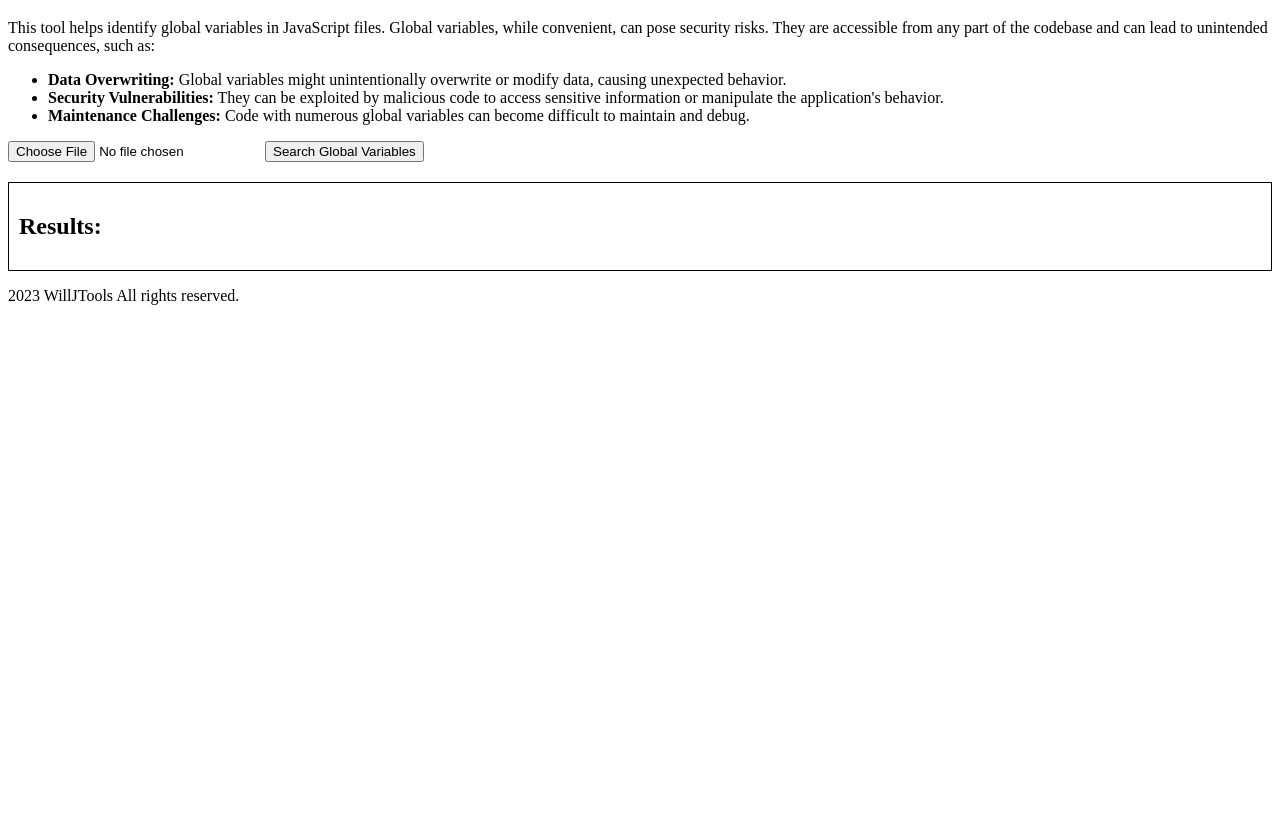
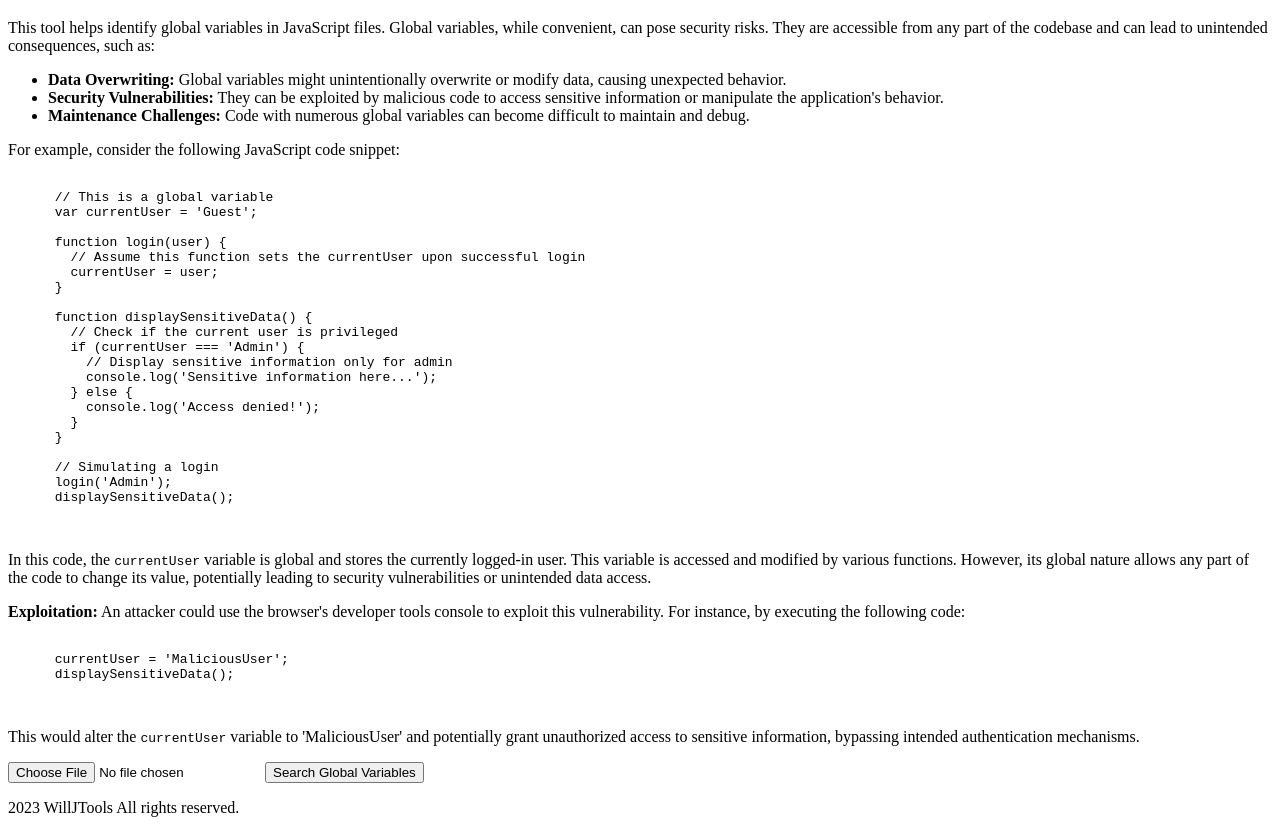
Before and after one commit to WillJTools/GlobalVariableHunter.github.io, a plain HTML site: page index.html in a window 1280 px wide. Shown: the part 61-894 px from the top of the page. Before the commit the page ends 800 px from the top, so only its background shows below. Drawn offline with Linux system fonts and the light colour scheme; a script that the page names is missing.

Commit message:
Update index.html

```diff
--- a/index.html
+++ b/index.html
@@ -16,12 +16,58 @@
     <li><strong>Maintenance Challenges:</strong> Code with numerous global variables can become difficult to maintain and debug.</li>
   </ul>
 
+  <p>
+    For example, consider the following JavaScript code snippet:
+  </p>
+
+  <pre>
+    <code>
+      // This is a global variable
+      var currentUser = 'Guest';
+
+      function login(user) {
+        // Assume this function sets the currentUser upon successful login
+        currentUser = user;
+      }
+
+      function displaySensitiveData() {
+        // Check if the current user is privileged
+        if (currentUser === 'Admin') {
+          // Display sensitive information only for admin
+          console.log('Sensitive information here...');
+        } else {
+          console.log('Access denied!');
+        }
+      }
+
+      // Simulating a login
+      login('Admin');
+      displaySensitiveData();
+    </code>
+  </pre>
+
+  <p>
+    In this code, the <code>currentUser</code> variable is global and stores the currently logged-in user. This variable is accessed and modified by various functions. However, its global nature allows any part of the code to change its value, potentially leading to security vulnerabilities or unintended data access.
+  </p>
+
+  <p>
+    <strong>Exploitation:</strong> An attacker could use the browser's developer tools console to exploit this vulnerability. For instance, by executing the following code:
+  </p>
+
+  <pre>
+    <code>
+      currentUser = 'MaliciousUser';
+      displaySensitiveData();
+    </code>
+  </pre>
+
+  <p>
+    This would alter the <code>currentUser</code> variable to 'MaliciousUser' and potentially grant unauthorized access to sensitive information, bypassing intended authentication mechanisms.
+  </p>
+
   <input type="file" id="fileInput">
   <button onclick="searchGlobals()">Search Global Variables</button>
-  <div style="border: 1px solid #000; padding: 10px; margin-top: 20px;">
-    <h2>Results:</h2>
-    <pre id="result"></pre>
-  </div>
+  <pre id="result"></pre>
 
   <p>2023 WillJTools All rights reserved.</p>
 
```
